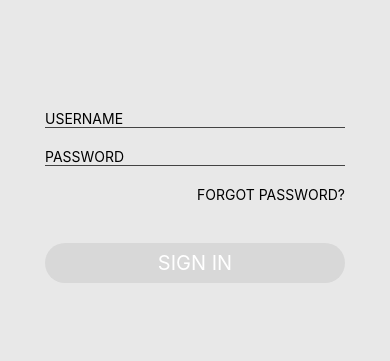
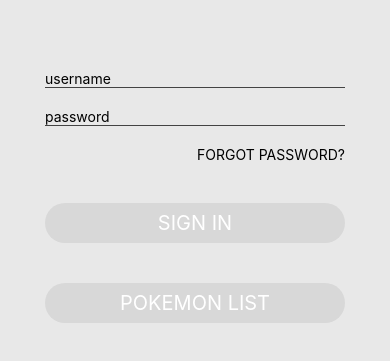
Before and after one commit to overbye87/AwesomeTSProject, a React Native app: screen /SignIn in a window 390 px wide. Shown: the part 453-814 px from the top of the page. Built offline with nearby package versions, Linux system fonts and the light colour scheme.

Commit message:
add another one auth axios

```diff
--- a/src/api/axios.ts
+++ b/src/api/axios.ts
@@ -2,33 +2,42 @@
 import AsyncStorage from '@react-native-async-storage/async-storage';
 import { config } from '../config';
 
-const apiInstance = axios.create({
+const pokemonAxios = axios.create({
   baseURL: config.pokemonUrl,
 });
 
-export const setToken = (token: string) => {
-  if (!apiInstance.defaults.headers) {
-    apiInstance.defaults.headers = {} as HeadersDefaults;
+const authAxios = axios.create({
+  baseURL: config.authUrl,
+});
+
+const setToken = (token: string) => {
+  if (!authAxios.defaults.headers) {
+    authAxios.defaults.headers = {} as HeadersDefaults;
   }
-
-  (apiInstance.defaults.headers as HeadersDefaults & { 'x-access-token': string })['x-access-token'] = token;
+  (authAxios.defaults.headers as HeadersDefaults & { 'x-access-token': string })['x-access-token'] = token;
+  // authAxios.defaults.headers.Authorization = `Bearer ${token}`;
 };
 
-apiInstance.interceptors.request.use(
-  async (config) => {
-    // const token = await AsyncStorage.getItem('token');
-    // if (token) {
-    //   config.headers!['x-access-token'] = `${token}`;
-    // }
-    return config;
-  },
-);
+// pokemonAxios.interceptors.request.use(
+//   async (config) => {
+//     // const token = await AsyncStorage.getItem('token');
+//     // if (token) {
+//     //   config.headers!['x-access-token'] = `${token}`;
+//     // }
+//     return config;
+//   },
+// );
 
-apiInstance.interceptors.response.use(
+authAxios.interceptors.response.use(
   (response) => {
     // console.log('x-access-token', response.data['x-access-token']);
     return response.data;
   },
+
 );
 
-export default apiInstance;
+export default {
+  pokemonAxios,
+  authAxios,
+  setToken,
+};
--- a/src/components/PokemonList.tsx
+++ b/src/components/PokemonList.tsx
@@ -5,32 +5,36 @@
 import { IPokemonFullData } from '../types/pokemonsTypes';
 import PokemonItem from './PokemonItem';
 
-const params = { limit: 10, offset: 0 };
+const initialParams = { limit: 10, offset: 0 };
+
+const renderPokemon: ListRenderItem<IPokemonFullData> = ({ item }) => (
+  <PokemonItem pokemon={item} />
+);
+
+const handleKeyExtractor = (item: IPokemonFullData) => item.name;
 
 const PokemonList: React.FC = () => {
   const dispatch = useTypedDispatch();
   const pokemonsArray = useTypedSelector(({ pokemons }) => pokemons.pokemonsArray);
 
   useEffect(() => {
-    dispatch(getPokemonsThunk(params));
+    dispatch(getPokemonsThunk(initialParams));
   }, [dispatch]);
 
-  const renderPokemon: ListRenderItem<IPokemonFullData> = ({ item }) => (
-    <PokemonItem pokemon={item} />
-  );
-
-  const onEndReached = () => {
+  const handleEndReached = () => {
     dispatch(additionalLoadingThunk({ limit: 10, offset: pokemonsArray.length }));
   };
+
+  console.log('*** render pokemon list');
 
   return (
     <View>
       <FlatList
         data={pokemonsArray}
         renderItem={renderPokemon}
-        keyExtractor={(item) => item.name}
+        keyExtractor={handleKeyExtractor}
         onEndReachedThreshold={0.25}
-        onEndReached={onEndReached}
+        onEndReached={handleEndReached}
       />
     </View>
   );
--- a/src/config.js
+++ b/src/config.js
@@ -1,4 +1,5 @@
 export const config = {
   pokemonUrl: 'https://pokeapi.co/api/v2',
-  sekretKey: 'SEKRET_KEY',
+  authUrl: 'http://192.168.88.215:4000',
+  sekretKey: 'secret_key_string',
 };
--- a/src/pages/SignIn.tsx
+++ b/src/pages/SignIn.tsx
@@ -1,7 +1,9 @@
 // import {useNavigation} from '@react-navigation/native';
-import {useNavigation} from '@react-navigation/native';
-import React from 'react';
+import { useNavigation } from '@react-navigation/native';
+import axios from 'axios';
+import React, { useState } from 'react';
 import {
+  Alert,
   Image,
   StyleSheet,
   Text,
@@ -9,43 +11,7 @@
   TouchableOpacity,
   View,
 } from 'react-native';
-import {theme} from '../theme';
-
-const SignIn: React.FC = () => {
-  const {navigate} = useNavigation();
-
-  return (
-    <>
-      <View style={styles.сontainer}>
-        <View style={styles.logo}>
-          <Image
-            source={{
-              uri: 'https://raw.githubusercontent.com/PokeAPI/media/master/logo/pokeapi_256.png',
-            }}
-            style={styles.logoImage}
-          />
-          {/* <Text style={styles.logoText}>LOGO APP</Text> */}
-        </View>
-      </View>
-      <View style={styles.сontainer}>
-        <TextInput style={styles.input} placeholder="USERNAME" />
-        <TextInput style={styles.input} placeholder="PASSWORD" />
-        <View>
-          <TouchableOpacity
-            style={styles.forgotButton}
-            onPress={() => navigate('PasswordRecovery')}>
-            <Text style={styles.forgotText}>FORGOT PASSWORD?</Text>
-          </TouchableOpacity>
-        </View>
-        <TouchableOpacity
-          style={styles.signButton}
-          onPress={() => navigate('PokemonTabs')}>
-          <Text style={styles.signText}>SIGN IN</Text>
-        </TouchableOpacity>
-      </View>
-    </>
-  );
-};
+import { theme } from '../theme';
 
 const styles = StyleSheet.create({
   сontainer: {
@@ -97,4 +63,72 @@
   },
 });
 
+const SignIn: React.FC = () => {
+  const [username, setUsername] = useState('username');
+  const [password, setPassword] = useState('password');
+  const { navigate } = useNavigation();
+
+  const handleSubmit = async () => {
+    try {
+      const res = await axios.post('/auth', { username, password });
+      Alert.alert(
+        'OK',
+        JSON.stringify(res.data, null, 2),
+      );
+    } catch (error) {
+      Alert.alert(
+        'Can not submit',
+        JSON.stringify((error as Error).message),
+      );
+    }
+  };
+
+  return (
+    <>
+      <View style={styles.сontainer}>
+        <View style={styles.logo}>
+          <Image
+            source={{
+              uri: 'https://raw.githubusercontent.com/PokeAPI/media/master/logo/pokeapi_256.png',
+            }}
+            style={styles.logoImage}
+          />
+          {/* <Text style={styles.logoText}>LOGO APP</Text> */}
+        </View>
+      </View>
+      <View style={styles.сontainer}>
+        <TextInput
+          style={styles.input}
+          placeholder="USERNAME"
+          value={username}
+          onChangeText={setUsername}
+        />
+        <TextInput
+          style={styles.input}
+          placeholder="PASSWORD"
+          value={password}
+          onChangeText={setPassword}
+        />
+        <View>
+          <TouchableOpacity
+            style={styles.forgotButton}
+            onPress={() => navigate('PasswordRecovery')}>
+            <Text style={styles.forgotText}>FORGOT PASSWORD?</Text>
+          </TouchableOpacity>
+        </View>
+        <TouchableOpacity
+          style={styles.signButton}
+          onPress={handleSubmit}>
+          <Text style={styles.signText}>SIGN IN</Text>
+        </TouchableOpacity>
+        <TouchableOpacity
+          style={styles.signButton}
+          onPress={() => navigate('PokemonTabs')}>
+          <Text style={styles.signText}>POKEMON LIST</Text>
+        </TouchableOpacity>
+      </View>
+    </>
+  );
+};
+
 export default SignIn;
```
